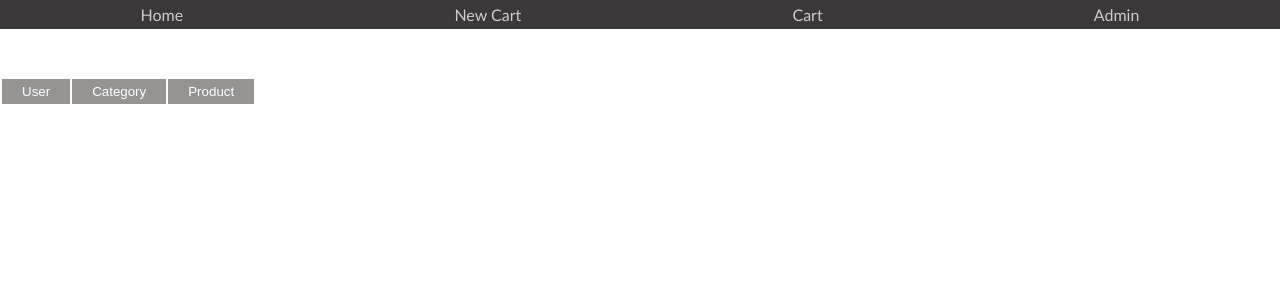
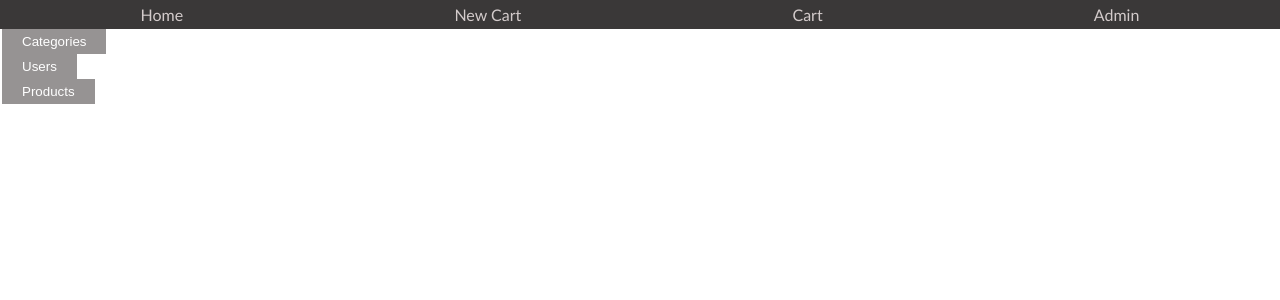
Before and after one commit to lucesitaliss/ProductosCompas, a React (Create React App) app in the folder client/: page /admin in a window 1280 px wide. Shown: the top 300 px of the page. Built offline with nearby package versions, Linux system fonts and the light colour scheme.

Commit message:
refactorizacion del componente Admin

```diff
--- a/client/src/components/Admin/AdminContainer/AdminTab/AdminTabProduct/adminTabProduct.css
+++ b/client/src/components/Admin/AdminContainer/AdminTab/AdminTabProduct/adminTabProduct.css
@@ -1,3 +1,11 @@
 .adminproducts{
     display: flex;
 }
+/* .insert{
+    padding-top: 5px;
+    ;
+} */
+
+.listProducts{
+    margin-left: 15px;
+}
--- a/client/src/components/Admin/AdminContainer/AdminTab/AdminTabProduct/index.js
+++ b/client/src/components/Admin/AdminContainer/AdminTab/AdminTabProduct/index.js
@@ -34,10 +34,10 @@ export default function AdminTabProduct() {
     <div>
       <div className="adminproducts">
         <CategorySelect />
-        <Insert name="product" />
+        <Insert className= 'insert' name="product" />
       </div>
       {products.map((product) => (
-        <div>{product.name_product}</div>
+        <div className='listProducts'>{product.name_product}</div>
       ))}
     </div>
   )
--- a/client/src/components/Admin/AdminContainer/Insert/index.js
+++ b/client/src/components/Admin/AdminContainer/Insert/index.js
@@ -46,7 +46,7 @@ export default function Insert({ name }) {
   }
 
   return (
-    <form onSubmit={handleSumit}>
+    <form className='inser' onSubmit={handleSumit}>
       <input placeholder={`Insert ${name}`} onChange={handleChange} />
 
       <input type="submit" value="Insertar" />
--- a/client/src/components/Admin/AdminContainer/Insert/insert.css
+++ b/client/src/components/Admin/AdminContainer/Insert/insert.css
@@ -1,9 +1,9 @@
 form{
     display: flex;
     padding: 5px;
+    padding-top: 15px;
 
 }
-
 
 
 
--- a/client/src/components/Admin/index.js
+++ b/client/src/components/Admin/index.js
@@ -1,69 +1,42 @@
-import React, { useState } from 'react'
+import React, { useState, useEffect } from 'react'
 import AdminContainer from './AdminContainer/index'
 import '../Admin/admin.css'
 
 export default function Admin() {
+  const [currentTab, setCurrentTab] = useState(0)
+  //const [tabs, setTabs] = useState(adminTabs)
+
+  const adminTabs = {
+    categories: { title: 'Categories', id: 1, alias: 'category' },
+    users: { title: 'Users', id: 2, alias: 'user' },
+    products: { title: 'Products', id: 3, alias: 'product' },
+  }
+  // const [nameNav, setNameNav] = useState('')
+
   const [show, setShow] = useState(false)
-  const [nameNav, setNameNav] = useState('')
-  const [buttonStyle, setButtonStyle] = useState({
-    product: 'buttonNotSelected',
-    category: 'buttonNotSelected',
-    user: 'buttonNotSelected',
-  })
 
-  const click = (name) => {
+  const handleOnClick = (id) => {
+    setCurrentTab(id)
     setShow(true)
-    setNameNav(name)
-
-    if (name === 'product') {
-      const style = {
-        product: 'butonSelected',
-        category: 'buttonNotSelected',
-        user: 'buttonNotSelected',
-      }
-      setButtonStyle(style)
-    }
-    if (name === 'category') {
-      const style = {
-        product: 'buttonNotSelected',
-        category: ' butonSelected',
-        user: 'buttonNotSelected',
-      }
-      setButtonStyle(style)
-    }
-    if (name === 'user') {
-      const style = {
-        product: 'buttonNotSelected',
-        category: ' buttonNotSelected',
-        user: 'butonSelected',
-      }
-      setButtonStyle(style)
-    }
   }
 
   return (
     <div>
-      <div className="nav">
-        <button className={buttonStyle.user} onClick={() => click('user')}>
-          User
-        </button>
-        <button
-          className={buttonStyle.category}
-          onClick={() => {
-            click('category')
-          }}
-        >
-          Category
-        </button>
-
-        <button
-          className={buttonStyle.product}
-          onClick={() => click('product')}
-        >
-          Product
-        </button>
-      </div>
-      <AdminContainer show={show} name={nameNav} />
+      {Object.entries(adminTabs).map(([tabName, tab]) => {
+        const isCurrentTab = currentTab === tab.id
+        return (
+          <div>
+            <button
+              key={tab.id}
+              onClick={() => handleOnClick(tab.id)}
+              className={isCurrentTab ? 'butonSelected' : 'buttonNotSelected'}
+            >
+              {tab.title}
+            </button>
+            <AdminContainer show={show} name={tab.alias} />
+          </div>
+        )
+      })}
     </div>
   )
 }
```
Also changed, not shown: client/src/components/Admin/AdminContainer/AdminTab/index.js (+1 -55 lines).
